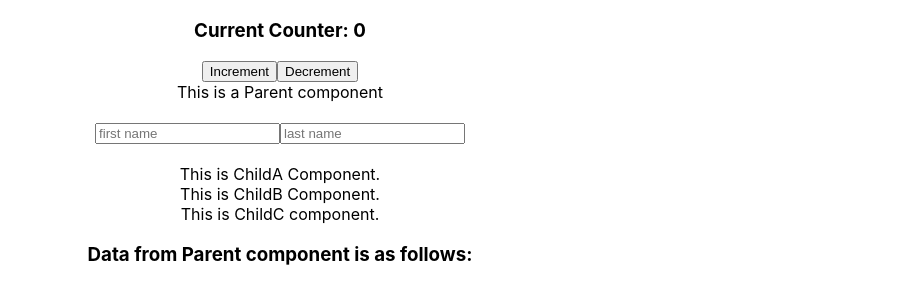
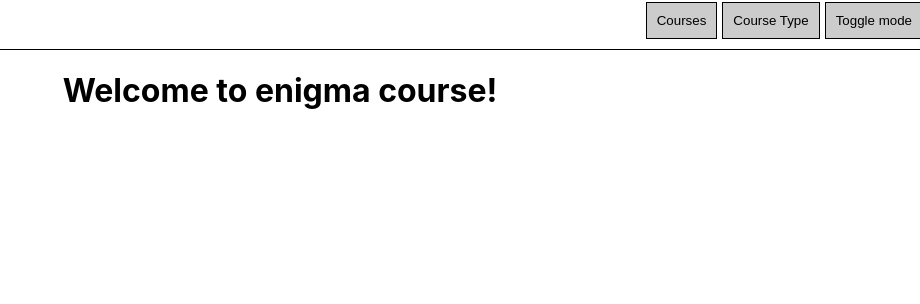
Before and after one commit to musulton/react-context, a React (Create React App) app: page / in a window 1280 px wide. Shown: the top 304 px of the page, without its empty margins (360-1280 px from the left). Built offline with nearby package versions, Linux system fonts and the light colour scheme.

Commit message:
Add theme context

```diff
--- /dev/null
+++ b/src/components/Button.js
@@ -0,0 +1,19 @@
+import {useContext} from "react";
+import {DarkModeContext} from "../context/Theme";
+
+const Button = ({ children, ...rest }) => {
+    const { isDarkMode } = useContext(DarkModeContext);
+    const style = {
+        backgroundColor: isDarkMode ? "#333" : "#CCC",
+        border: "1px solid",
+        color: "inherit",
+        padding: 10
+    };
+    return (
+        <button style={style} {...rest}>
+            {children}
+        </button>
+    );
+}
+
+export default Button;
--- /dev/null
+++ b/src/components/Toggle.js
@@ -0,0 +1,11 @@
+import {useContext} from "react";
+import Button from "./Button";
+import {DarkModeContext} from "../context/Theme";
+
+const ToggleButton = () => {
+    const { toggleDarkMode } = useContext(DarkModeContext);
+
+    return <Button onClick={toggleDarkMode}>Toggle mode</Button>;
+}
+
+export default ToggleButton;
--- /dev/null
+++ b/src/context/Theme.js
@@ -0,0 +1,17 @@
+import { useState, createContext, useMemo } from "react";
+
+export const DarkModeContext = createContext({});
+
+const ThemeProvider = ({children}) => {
+    const [isDarkMode, setDarkMode] = useState(false);
+    const toggleDarkMode = () => setDarkMode((v) => !v);
+    const value = useMemo(() => ({ isDarkMode, toggleDarkMode }), [isDarkMode]);
+
+    return (
+        <DarkModeContext.Provider value={value}>
+            {children}
+        </DarkModeContext.Provider>
+    );
+}
+
+export default ThemeProvider;
--- a/src/index.js
+++ b/src/index.js
@@ -1,13 +1,13 @@
 import React from 'react';
 import ReactDOM from 'react-dom/client';
 import './index.css';
-import App from './App';
 import reportWebVitals from './reportWebVitals';
+import Landing from "./pages/Landing/Landing";
 
 const root = ReactDOM.createRoot(document.getElementById('root'));
 root.render(
   <React.StrictMode>
-    <App />
+    <Landing />
   </React.StrictMode>
 );
 
--- /dev/null
+++ b/src/pages/Landing/Landing.js
@@ -0,0 +1,15 @@
+import Main from "./components/Main";
+import ThemeProvider from "../../context/Theme";
+import '../../App.css';
+
+const Landing = () => {
+    return (
+        <div className="App">
+            <ThemeProvider>
+                <Main />
+            </ThemeProvider>
+        </div>
+    );
+}
+
+export default Landing;
--- /dev/null
+++ b/src/pages/Landing/components/Header.js
@@ -0,0 +1,23 @@
+import {memo} from "react";
+import Button from "../../../components/Button";
+import ToggleButton from "../../../components/Toggle";
+
+const Header = memo(() => {
+    const style = {
+        padding: "10px 5px",
+        borderBottom: "1px solid",
+        marginBottom: "10px",
+        display: "flex",
+        gap: "5px",
+        justifyContent: "flex-end",
+    };
+    return (
+        <header style={style}>
+            <Button>Courses</Button>
+            <Button>Course Type</Button>
+            <ToggleButton />
+        </header>
+    );
+});
+
+export default Header;
--- /dev/null
+++ b/src/pages/Landing/components/Main.js
@@ -0,0 +1,22 @@
+import {memo, useContext} from "react";
+import Header from "./Header";
+import {DarkModeContext} from "../../../context/Theme";
+
+const Main = memo(function Main() {
+    const { isDarkMode } = useContext(DarkModeContext);
+    const style = {
+        color: isDarkMode ? "white" : "black",
+        backgroundColor: isDarkMode ? "black" : "white",
+        margin: "-8px",
+        minHeight: "100vh",
+        boxSizing: "border-box",
+    };
+    return (
+        <main style={style}>
+            <Header />
+            <h1>Welcome to enigma course!</h1>
+        </main>
+    );
+});
+
+export default Main;
```
